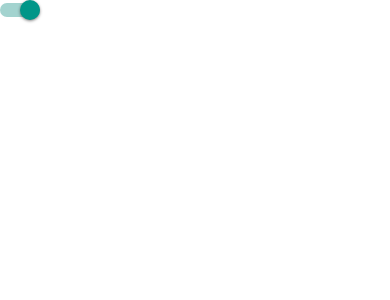
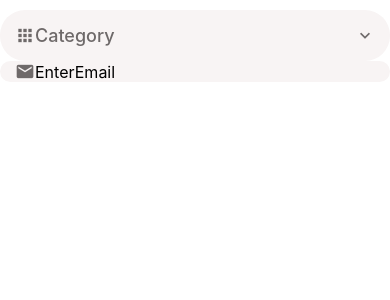
Before and after one commit to Qashu02/ReactnNativelearning, a React Native app in the folder DoneWithIt/: screen / in a window 390 px wide. Shown: the top 300 px of the page. Built offline with nearby package versions, Linux system fonts and the light colour scheme.

Commit message:
AppPicker component

```diff
--- a/DoneWithIt/App.js
+++ b/DoneWithIt/App.js
@@ -11,14 +11,22 @@ import ListingHalls from './app/screen/ListingHalls';
 import AppText from './app/components/AppText';
 import AppTextInput from './app/components/AppTextInput';
 import { useState } from 'react';
+import AppPicker from './app/components/AppPicker';
+const Category=[{
+  value:1, name:'Services'},
+  {
+    value:2, name:'Menu'},
+    {
+      value:3, name:'Nearby'},
+]
 export default function App() {
  const[isOn,setIsOn]=useState(true)
 
   return <>
 
-<Switch value={isOn}
-onValueChange={newValue=>setIsOn(newValue)}/>
+<AppPicker items={Category} name={'apps'} placeholder={'Category'}/>
 
+<AppTextInput name={'email'} placeholder='EnterEmail'/>
   </>
 
 }
--- /dev/null
+++ b/DoneWithIt/app/components/AppPicker.jsx
@@ -0,0 +1,58 @@
+import React, { useState } from 'react';
+import { TextInput, View, StyleSheet, TouchableWithoutFeedback, Modal, Button, FlatList } from 'react-native';
+import { MaterialCommunityIcons } from '@expo/vector-icons';
+import Screen from './Screen';
+import colors from '../config/colors';
+import AppText from './AppText';
+import PickerItem from './PickerItem';
+
+function AppPicker({ name,items, placeholder, ...otherprops }) {
+    const [modalView, setModalView] = useState(false);
+
+    return (
+        <Screen>
+            <TouchableWithoutFeedback onPress={() => setModalView(true)}>
+                <View style={styles.container}>
+                    <MaterialCommunityIcons style={styles.icon} name={name} size={20} color={colors.medium} />
+                    <AppText style={styles.text}>{placeholder}</AppText>
+                    <MaterialCommunityIcons name="chevron-down" size={20} color={colors.medium} />
+                </View>
+            </TouchableWithoutFeedback>
+
+            <Modal visible={modalView} animationType="slide">
+                <Screen>
+                <Button title="Close" onPress={() => setModalView(false)}
+
+                 />
+                 <FlatList data={items}
+                 keyExtractor={item => item.value.toString()}
+                 renderItem={({item})=><PickerItem
+                name={item.name}
+                onPress={()=>console.log(item)}/>}/>
+            </Screen>
+            </Modal>
+
+        </Screen>
+    );
+}
+
+const styles = StyleSheet.create({
+    container: {
+        backgroundColor: colors.light,
+        borderRadius: 25,
+        padding: 15,
+        flexDirection: 'row',
+        width: '100%',
+        marginTop: 10,
+        alignItems: 'center',
+    },
+    text: {
+        fontSize: 18,
+        color: colors.medium,
+        fontWeight: '500',
+        flex: 1,
+    },
+    icon: {},
+});
+
+export default AppPicker;
--- a/DoneWithIt/app/components/AppText.jsx
+++ b/DoneWithIt/app/components/AppText.jsx
@@ -1,21 +1,15 @@
+import React from 'react';
+import { Text, StyleSheet } from 'react-native';
 
-import  { StyleSheet,Text} from 'react-native';
-function AppText({children ,style}) {
-    return (
-     <Text style={[styles.text, style]}>
-        {children}
-     </Text>
-    );
+function AppText({ children, style, ...otherProps }) {
+    return <Text style={[styles.text, style]} {...otherProps}>{children}</Text>;
 }
+
 const styles = StyleSheet.create({
-    text:{
-
-    fontFamily:'Aria',
-    fontWeight:'bold',
-    textAlign : 'center'
-
-
-    }
-})
+    text: {
+        fontSize: 18,
+        color: 'black',
+    },
+});
 
 export default AppText;
--- a/DoneWithIt/app/components/AppTextInput.jsx
+++ b/DoneWithIt/app/components/AppTextInput.jsx
@@ -20,8 +20,8 @@ const styles = StyleSheet.create({
         paddingHorizontal:15,
         flexDirection:'row',
         width:'100%',
-        marginTop:10,
-      alignItems:'center'
+
+      alignItems:'center',
 
     },
     text:{
--- /dev/null
+++ b/DoneWithIt/app/components/PickerItem.jsx
@@ -0,0 +1,19 @@
+import React from 'react';
+import { View,StyleSheet, TouchableWithoutFeedback, TouchableOpacity } from 'react-native';
+import AppText from './AppText';
+function PickerItem({name, onPress}) {
+    return (
+
+<TouchableOpacity style={styles.container} onPress={onPress}>
+    <AppText> {name}</AppText>
+</TouchableOpacity>
+
+    );
+}
+
+const styles = StyleSheet.create({
+    container:{
+        marginVertical:10
+    }
+})
+export default PickerItem;
--- a/DoneWithIt/app/components/Screen.jsx
+++ b/DoneWithIt/app/components/Screen.jsx
@@ -14,8 +14,8 @@ function Screen({children,style}) {
 const styles = StyleSheet.create({
     screen:{
         paddingTop:Constants.statusBarHeight,
-        textAlign:'center',
-        flex:1
+
+
 
     }
 })
```
